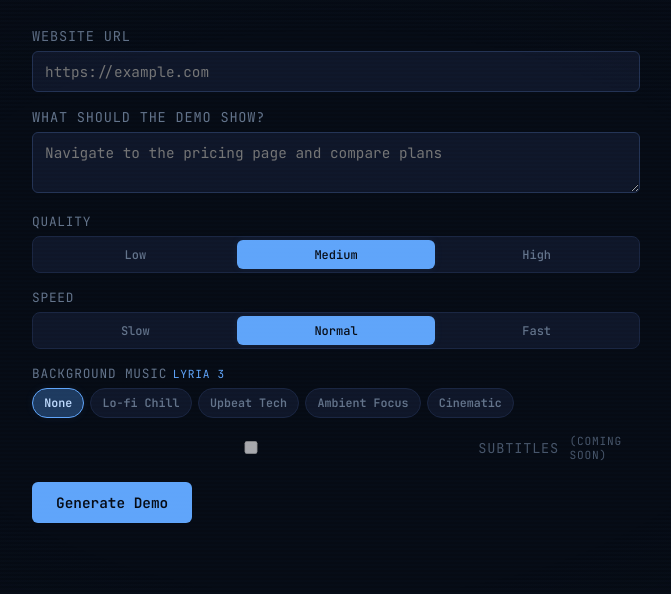
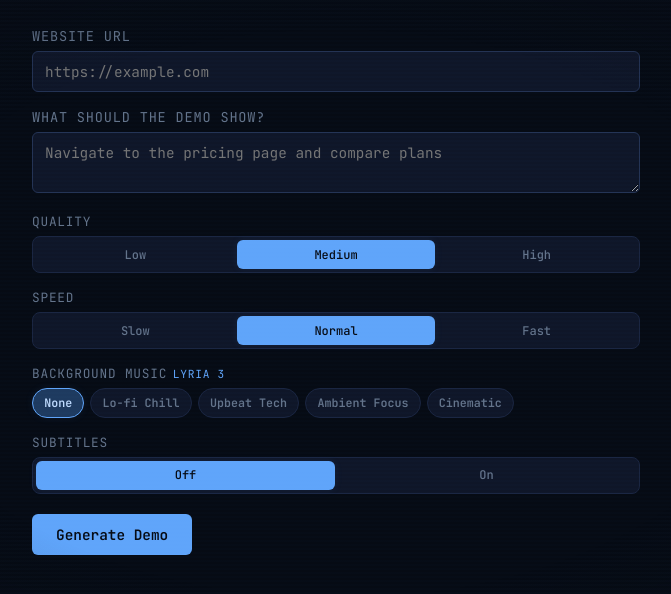
Before and after one commit to lorenjphillips/headless-horsemen, a website: page public/index.html in a window 1280 px wide. Shown: the part 86-680 px from the top of the page, without its empty margins (304-975 px from the left). Drawn offline with Linux system fonts and the light colour scheme.

Commit message:
Replace subtitles checkbox with On/Off segmented control
Match the style of Quality and Speed options for visual consistency.

```diff
--- a/public/index.html
+++ b/public/index.html
@@ -94,9 +94,6 @@
     .music-pill:hover { border-color: var(--border-subtle); color: var(--text-body); }
     .music-pill.active { background: var(--active-pill-bg); border-color: var(--accent); color: var(--active-pill-text); box-shadow: var(--glow-sm); }
 
-    .toggle-label { display: flex; align-items: center; gap: 0.5rem; font-size: 0.85rem; color: var(--text-dim); cursor: not-allowed; }
-    .toggle-label input[type="checkbox"] { accent-color: var(--accent); }
-    .coming-soon { font-size: 0.7rem; color: var(--text-dim); margin-left: 0.15rem; }
   </style>
 </head>
 <body>
@@ -150,10 +147,11 @@
           </div>
         </div>
         <div class="opt-row">
-          <label class="toggle-label">
-            <input type="checkbox" id="opt-subtitles" disabled />
-            Subtitles <span class="coming-soon">(coming soon)</span>
-          </label>
+          <div class="opt-label">Subtitles</div>
+          <div class="seg-control" id="opt-subtitles" data-value="off">
+            <button class="seg-btn active" data-val="off" onclick="setSeg(this)">Off</button>
+            <button class="seg-btn" data-val="on" onclick="setSeg(this)">On</button>
+          </div>
         </div>
       </div>
       <button id="generate-btn" onclick="submitDemo()">Generate Demo</button>
@@ -211,7 +209,7 @@
       if (quality !== 'medium') opts.videoQuality = quality;
       const speed = document.getElementById('opt-speed').dataset.value;
       if (speed !== 'normal') opts.speed = speed;
-      if (document.getElementById('opt-subtitles').checked) opts.subtitles = true;
+      if (document.getElementById('opt-subtitles').dataset.value === 'on') opts.subtitles = true;
       const music = document.getElementById('opt-music').dataset.value;
       if (music) opts.backgroundMusic = music;
       return Object.keys(opts).length > 0 ? opts : undefined;
```
